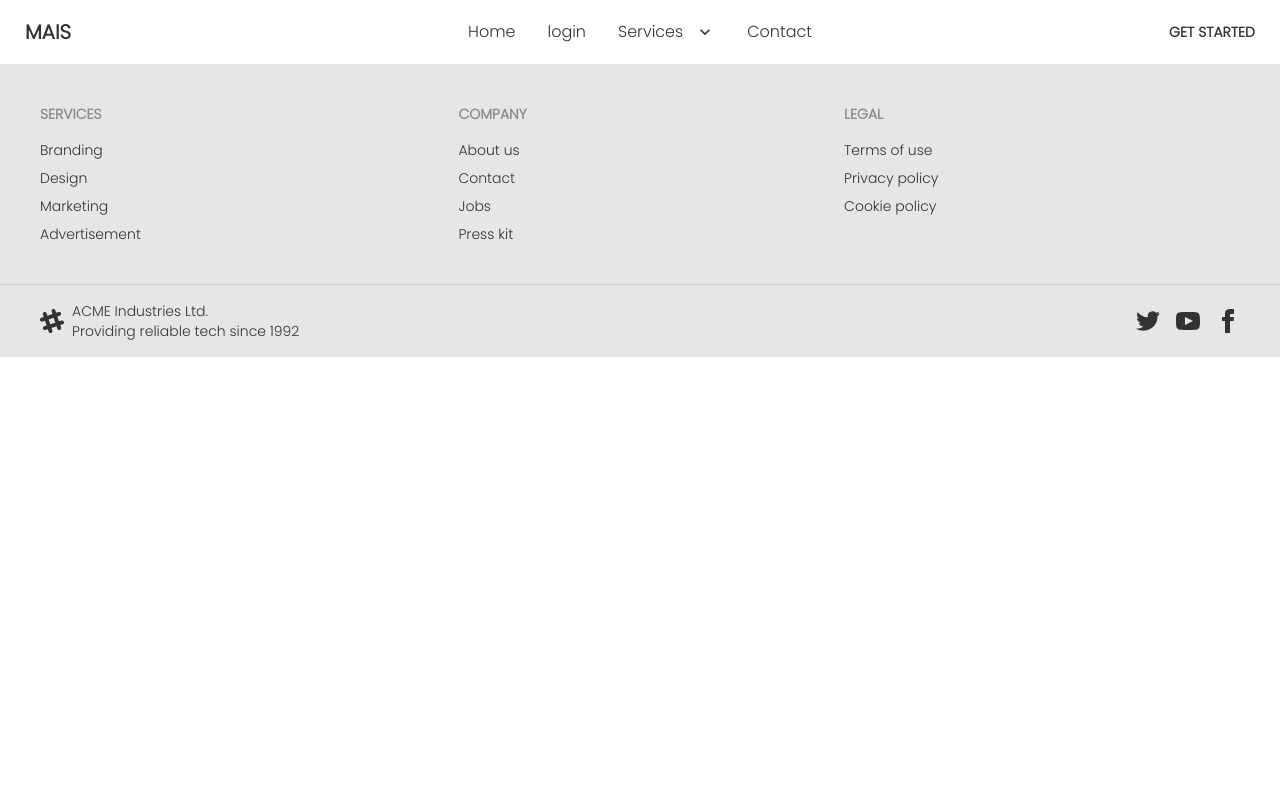
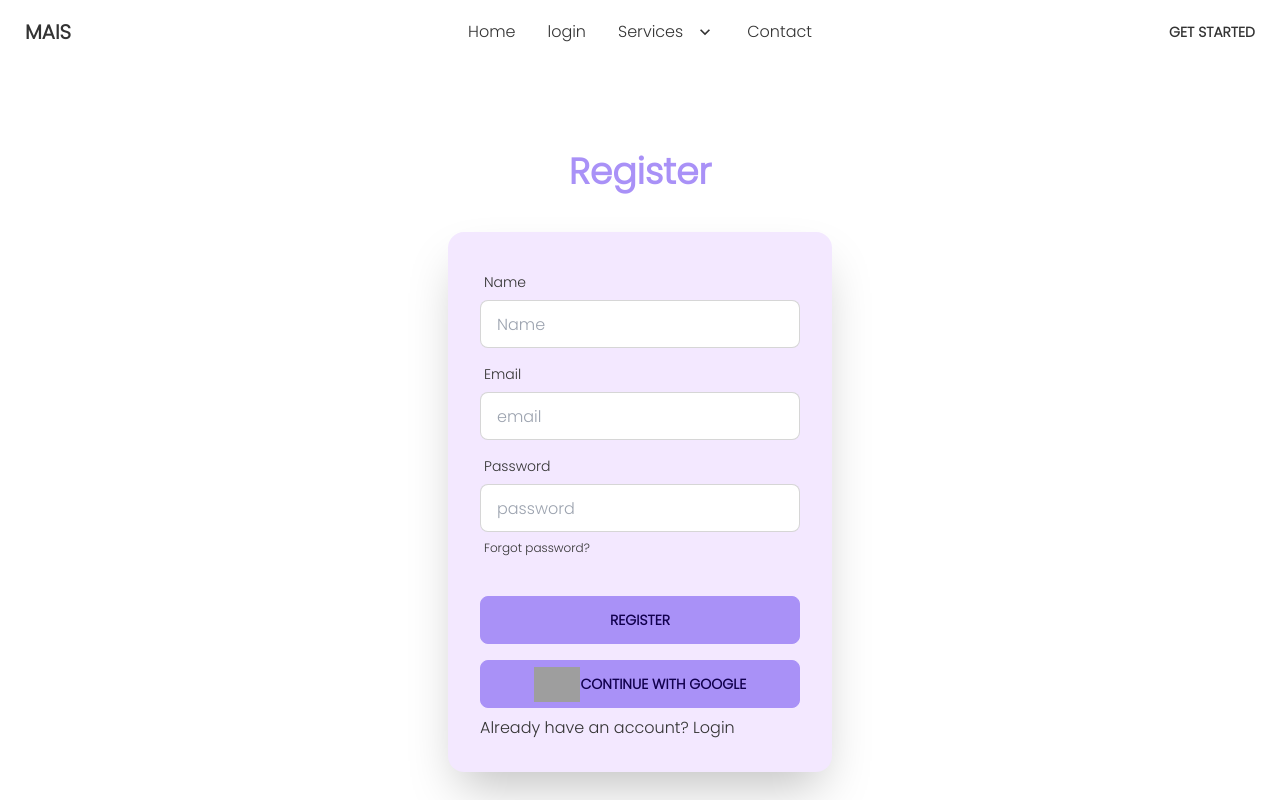
Before and after one commit to SalehAhmed19/Mehraf-All-IT-Solutions, a React (Create React App) app: page /register in a window 1280 px wide. Shown: the top 800 px of the page. Built offline with nearby package versions, Linux system fonts and the light colour scheme; grey boxes are pictures that could not be loaded.

Commit message:
login and register

```diff
--- a/package.json
+++ b/package.json
@@ -7,6 +7,7 @@
     "@testing-library/react": "^13.4.0",
     "@testing-library/user-event": "^13.5.0",
     "daisyui": "^2.31.0",
+    "firebase": "^9.10.0",
     "react": "^18.2.0",
     "react-dom": "^18.2.0",
     "react-firebase-hooks": "^5.0.3",
--- a/src/App.js
+++ b/src/App.js
@@ -4,6 +4,7 @@ import { Routes, Route } from "react-router-dom";
 import Home from "./Pages/Home/Home/Home";
 import Footer from "./Shared/Footer/Footer";
 import Login from './Pages/Home/Login/Login.jsx'
+import Register from "./Pages/Home/Register/Register";
 
 function App() {
   return (
@@ -11,7 +12,9 @@ function App() {
       <Navbar />
       <Routes>
         <Route path="/" element={<Home />}></Route>
+        <Route path="/home" element={<Home />}></Route>
         <Route path="/login" element={<Login />}></Route>
+        <Route path="/register" element={<Register />}></Route>
       </Routes>
       <Footer />
     </div>
--- a/src/Pages/Home/Login/Login.jsx
+++ b/src/Pages/Home/Login/Login.jsx
@@ -1,68 +1,79 @@
+import {
+  useSendPasswordResetEmail,
+  useSignInWithEmailAndPassword,
+  useSignInWithGoogle,
+} from "react-firebase-hooks/auth";
 import React from "react";
 import { useForm } from "react-hook-form";
-import { Link } from "react-router-dom";
+import { Link, useNavigate } from "react-router-dom";
+import auth from "../../../firebase.init";
 
 const Login = () => {
-  //     const navigate = useNavigate();
-  //   const location = useLocation();
+  const navigate = useNavigate();
+  // const location = useLocation();
 
-  //   const [signInWithGoogle, user, loading, error] = useSignInWithGoogle(auth);
+  const [signInWithGoogle, user, loading, error] = useSignInWithGoogle(auth);
 
-  //   const [signInWithEmailAndPassword, emailuser, emailloading, emailerror] =
-  //     useSignInWithEmailAndPassword(auth);
+  const [signInWithEmailAndPassword, emailuser, emailloading, emailerror] =
+    useSignInWithEmailAndPassword(auth);
 
-  //   const [sendPasswordResetEmail, sending] = useSendPasswordResetEmail(auth);
+  const [sendPasswordResetEmail, sending] = useSendPasswordResetEmail(auth);
 
-  //   let errorManage;
+  let errorManage;
 
-  //   if (error || emailerror) {
-  //     errorManage = (
-  //       <div>
-  //         <p>
-  //           Error: {error?.message}
-  //           {emailerror?.message}
-  //         </p>
-  //       </div>
-  //     );
-  //   }
+  if (error || emailerror) {
+    errorManage = (
+      <div>
+        <p>
+          Error: {error?.message}
+          {emailerror?.message}
+        </p>
+      </div>
+    );
+  }
 
-  //   if (loading || emailloading) {
-  //     return <Loading></Loading>;
-  //   }
-  //   const from = location.state?.from?.pathname || "/";
+  // if (loading || emailloading) {
+  //   return <Loading></Loading>;
+  // }
+  // const from = location.state?.from?.pathname || "/";
 
-  //   if (user || emailuser) {
-  //     navigate(from, { replace: true });
-  //   }
+  // if (user || emailuser) {
+  //   navigate(from, { replace: true });
+  // }
 
-  //   const handleLogIn = (e) => {
-  //     e.preventDefault();
+  if(user||emailuser){
 
-  //     const email = e.target.email.value;
-  //     const password = e.target.password.value;
+    navigate('/home')
+  }
+  const handleLogIn = (e) => {
+    e.preventDefault();
 
-  //     //signin with email-password
-  //     signInWithEmailAndPassword(email, password);
-  //   };
+    const email = e.target.email.value;
+    const password = e.target.password.value;
 
-  //   const handleResetPassword = (event) => {
-  //     const email = event.target.email.value;
-  //     console.log(email);
-  //     if (email) {
-  //       sendPasswordResetEmail(email);
-  //       alert("Sent email");
-  //     } else {
-  //       alert("Please enter your email");
-  //     }
-  //   };
+    //signin with email-password
+    signInWithEmailAndPassword(email, password);
+  };
+
+  const handleResetPassword = (event) => {
+    const email = event.target.email.value;
+    console.log(email);
+    if (email) {
+      sendPasswordResetEmail(email);
+      alert("Sent email");
+    } else {
+      alert("Please enter your email");
+    }
+  };
 
   const {
     register,
     formState: { errors },
     handleSubmit,
   } = useForm();
+
   const onSubmit = (data) => {
-    // signInWithEmailAndPassword(data.email, data.password);
+    signInWithEmailAndPassword(data.email, data.password);
     console.log(data);
   };
   return (
@@ -90,10 +101,10 @@ const Login = () => {
                     },
                   })}
                 />
-                {/* <p className="text-red-500">
+                <p className="text-red-500">
                   {errors.email?.type === "required" && "email is required"}
                   {errors.email?.type === "pattern" && "email must be valid"}
-                </p> */}
+                </p>
               </div>
               <div className="form-control">
                 <label className="label">
@@ -112,12 +123,12 @@ const Login = () => {
                   })}
                 />
 
-                {/* <p className="text-red-500">
+                <p className="text-red-500">
                   {errors.password?.type === "required" &&
                     "password is required"}
                   {errors.password?.type === "minLength" &&
                     "password must be 8 characters"}
-                </p> */}
+                </p>
 
                 <label className="label">
                   <a href="#" className="label-text-alt link link-hover">
@@ -131,7 +142,10 @@ const Login = () => {
                   className="btn btn-primary"
                   value="Login"
                 />
-                <button className="btn btn-primary mt-4">
+                <button
+                  onClick={() => signInWithGoogle()}
+                  className="btn btn-primary mt-4"
+                >
                   <div className="flex flex-row items-center">
                     <img
                       style={{ height: "35px" }}
@@ -149,7 +163,7 @@ const Login = () => {
               </div>
               <div>
                 <p>
-                  New to Uniseq?{" "}
+                  New to <span className="uppercase text-green-900 font-semibold">mais</span> ?{" "}
                   <Link className="link link-secondary" to="/register">
                     Register{" "}
                   </Link>
--- /dev/null
+++ b/src/Pages/Home/Register/Register.js
@@ -0,0 +1,153 @@
+import React from "react";
+import { useCreateUserWithEmailAndPassword, useSignInWithGoogle, useUpdateProfile } from "react-firebase-hooks/auth";
+import { useForm } from "react-hook-form";
+import { Link, useNavigate } from "react-router-dom";
+import auth from "../../../firebase.init";
+
+const Register = () => {
+  const navigate = useNavigate();
+
+  const [createUserWithEmailAndPassword, user, loading, error] =
+    useCreateUserWithEmailAndPassword(auth);
+  const [signInWithGoogle, gUser, gLoading, gError] = useSignInWithGoogle(auth);
+
+  const [updateProfile, updating, updatingError] = useUpdateProfile(auth);
+
+  const {
+    register,
+    formState: { errors },
+    handleSubmit,
+  } = useForm();
+  const onSubmit = async (data) => {
+    await createUserWithEmailAndPassword(data.email, data.password);
+
+    await updateProfile({ displayName: data.name });
+    alert("Updated profile");
+  };
+//   const [token] = useToken(user || gUser);
+//   if (token) {
+//     navigate("/home");
+//   }
+
+//   let errorMessage;
+//   if (error || gError) {
+//     errorMessage = (
+//       <div>
+//         <p>Error: {error.message}</p>
+//       </div>
+//     );
+//   }
+//   if (loading || gLoading || updating) {
+//     return <Loading></Loading>;
+//   }
+  return (
+    <div className="my-16" data-theme="fantasy">
+      <h2 className="text-4xl text-primary font-bold text-center p-6 mb-4">
+        Register
+      </h2>
+      <div className="flex justify-center items-center  ">
+        <div className="card flex-shrink-0 w-full max-w-sm shadow-2xl bg-purple-100">
+          <form className="card-body" onSubmit={handleSubmit(onSubmit)}>
+            <div className="form-control">
+              <label className="label">
+                <span className="label-text">Name</span>
+              </label>
+              <input
+                type="text"
+                placeholder="Name"
+                className="input input-bordered"
+                {...register("name", {
+                  required: true,
+                })}
+              />
+              <p className="text-red-500">
+                {errors.name?.type === "required" && "name is required"}
+              </p>
+            </div>
+            <div className="form-control">
+              <label className="label">
+                <span className="label-text">Email</span>
+              </label>
+              <input
+                type="email"
+                placeholder="email"
+                className="input input-bordered"
+                {...register("email", {
+                  required: true,
+                  pattern: {
+                    value: /[A-Za-z]{3}/,
+                    message: "error message",
+                  },
+                })}
+              />
+              <p className="text-red-500">
+                {errors.email?.type === "required" && "email is required"}
+                {errors.email?.type === "pattern" && "email must be valid"}
+              </p>
+            </div>
+            <div className="form-control">
+              <label className="label">
+                <span className="label-text">Password</span>
+              </label>
+              <input
+                type="password"
+                placeholder="password"
+                className="input input-bordered"
+                {...register("password", {
+                  required: true,
+                  minLength: {
+                    value: 8,
+                    message: "error message",
+                  },
+                })}
+              />
+
+              <p className="text-red-500">
+                {errors.password?.type === "required" && "password is required"}
+                {errors.password?.type === "minLength" &&
+                  "password must be 8 characters"}
+              </p>
+
+              <label className="label">
+                <a href="#" className="label-text-alt link link-hover">
+                  Forgot password?
+                </a>
+              </label>
+            </div>
+            <div className="form-control mt-6">
+              <input
+                type="submit"
+                className="btn btn-primary"
+                value="Register"
+              />
+              <button
+                onClick={() => signInWithGoogle()}
+                className="btn btn-primary mt-4"
+              >
+                <div className="flex flex-row items-center">
+                  <img
+                    style={{ height: "35px" }}
+                    src="https://i.ibb.co/ZTdGcNf/google-logo.webp"
+                    alt=""
+                  />
+
+                  <div>
+                    <span className="">Continue With Google</span>
+                  </div>
+                </div>
+              </button>
+              {/* <p className="text-red-500 text-xs">{errorMessage}</p> */}
+            </div>
+            <div>
+              <p>
+                Already have an account? <Link to="/login">Login </Link>
+              </p>
+            </div>
+          </form>
+        </div>
+      </div>
+    </div>
+  );
+};
+
+export default Register;
--- /dev/null
+++ b/src/firebase.init.js
@@ -0,0 +1,20 @@
+// Import the functions you need from the SDKs you need
+import { initializeApp } from "firebase/app";
+import { getAuth } from "firebase/auth";
+// TODO: Add SDKs for Firebase products that you want to use
+// https://firebase.google.com/docs/web/setup#available-libraries
+
+// Your web app's Firebase configuration
+const firebaseConfig = {
+  apiKey: "AIzaSyDzBNWEa0arUoV04VUbUtVUSmkPTBMAurE",
+  authDomain: "mehraf-all-it-solution.firebaseapp.com",
+  projectId: "mehraf-all-it-solution",
+  storageBucket: "mehraf-all-it-solution.appspot.com",
+  messagingSenderId: "981375254118",
+  appId: "1:981375254118:web:fb76a9ea36d296cbe1b7a7",
+};
+
+// Initialize Firebase
+const app = initializeApp(firebaseConfig);
+const auth = getAuth(app);
+export default auth;
```
Also changed, not shown: 1 other file (tests, documents, lock files or other folders).
